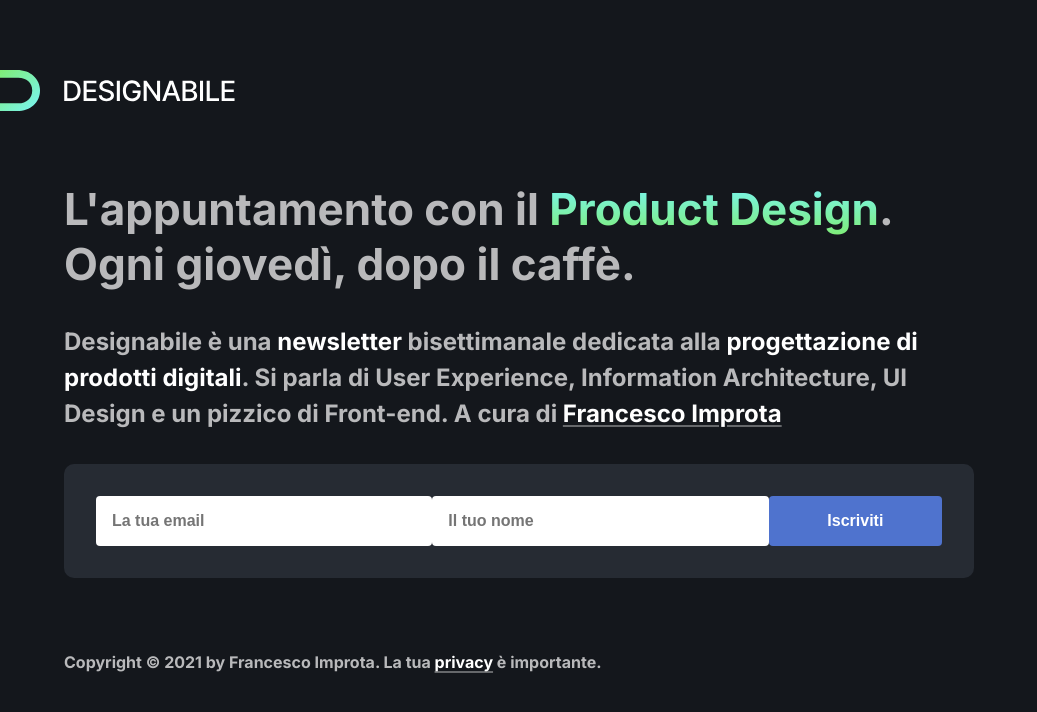
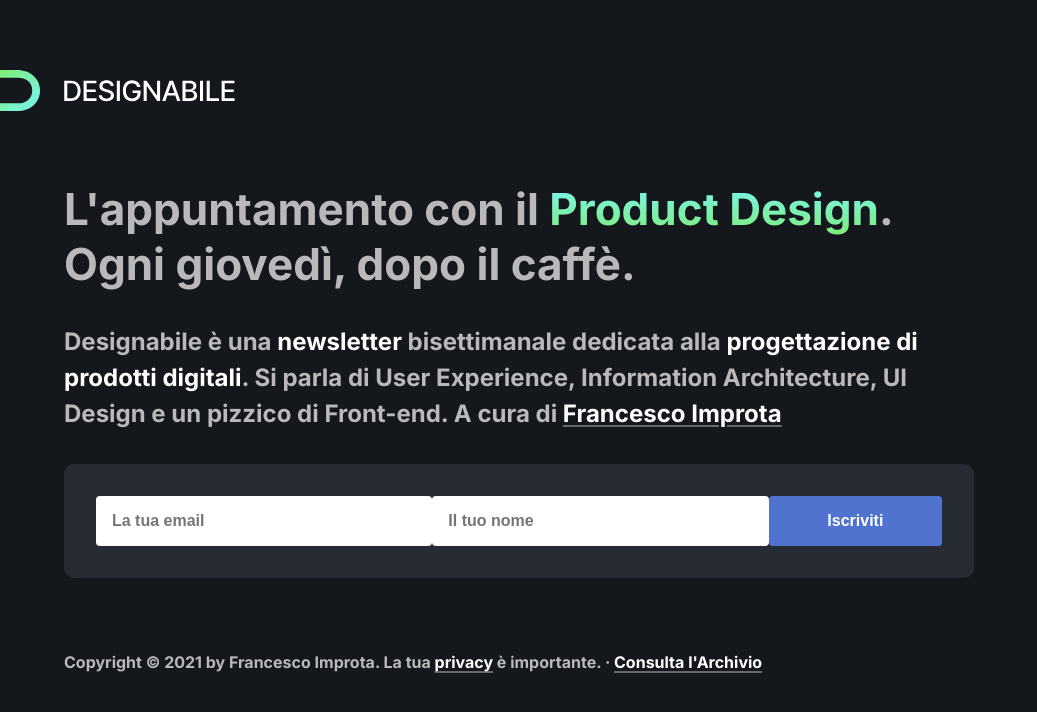
Before and after one commit to zetareticoli/designabile, a Jekyll site: the page built from index.html, in a window 1280 px wide. Shown: the top 712 px of the page, without its empty margins (0-1037 px from the left). Built offline with Jekyll 4.4.1, drawn with Linux system fonts in a browser that asks for light colours; the list of posts is cut into pages by our own code.

Commit message:
Added link to Archive

```diff
--- a/_includes/footer.html
+++ b/_includes/footer.html
@@ -1,5 +1,5 @@
 <footer>
   <div class="inner">
-    <p><small>{{ site.footer-text }}</small></p>
+    <p><small>{{ site.footer-text }} &middot; <a href="https://buttondown.email/designabile/archive">Consulta l'Archivio</a></small></p>
   </div>
 </footer>
```
